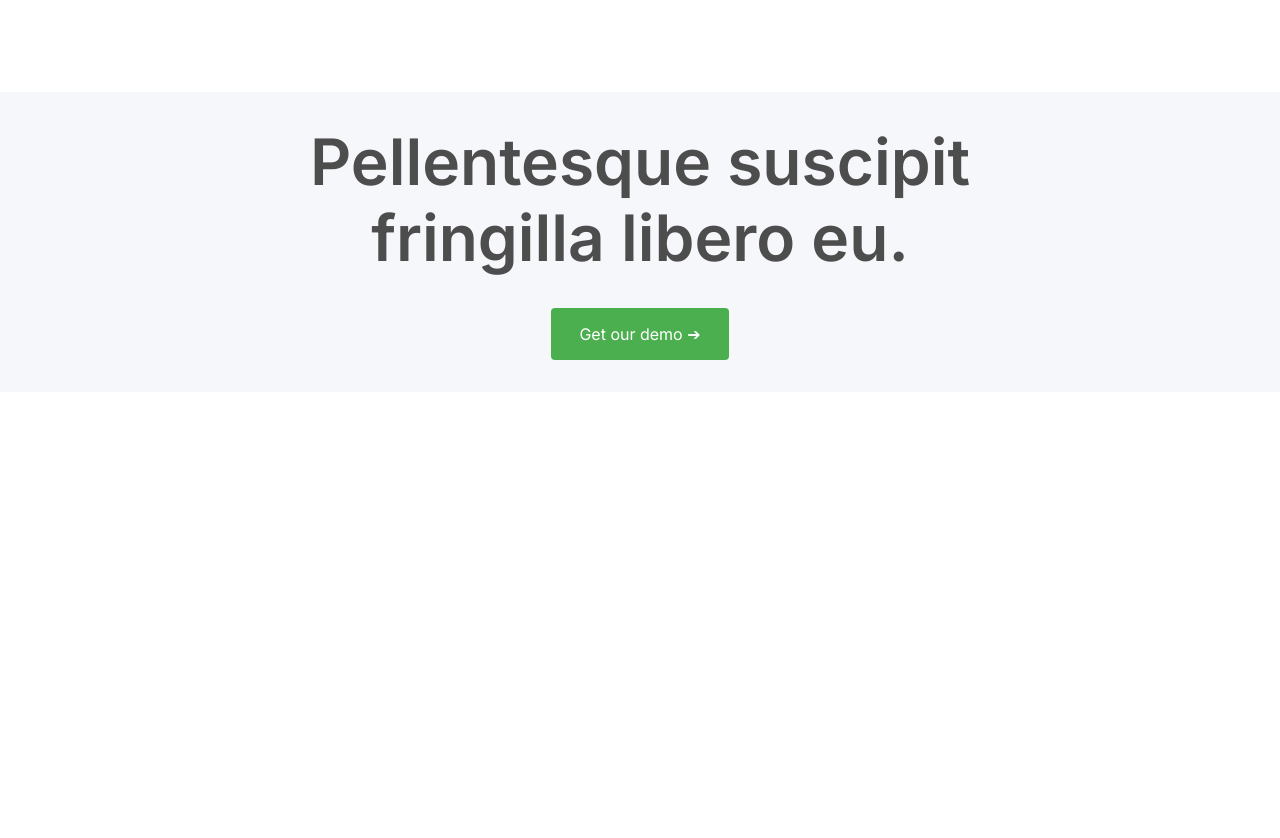
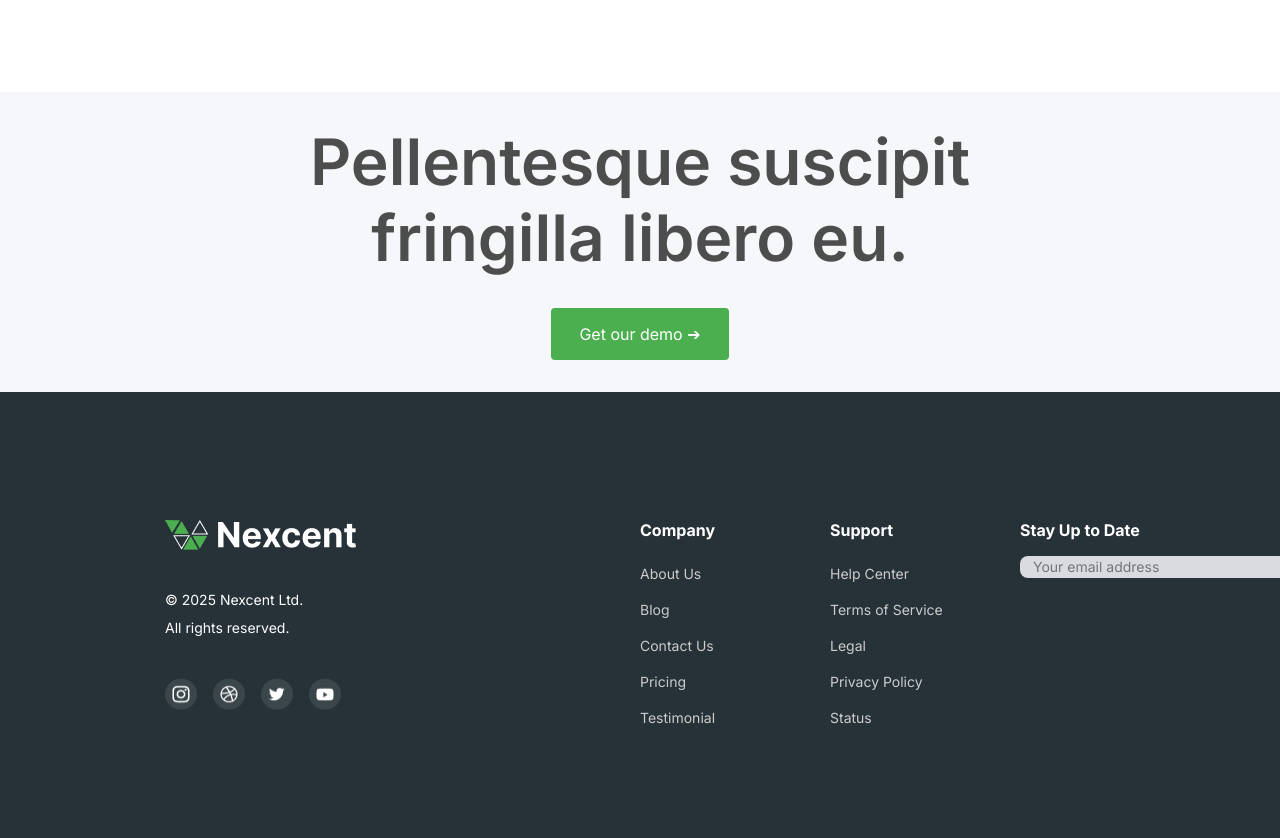
Before and after one commit to sanjibaanamahona/project-website, a plain HTML site: page index.html in a window 1280 px wide. Shown: the part 4042-4880 px from the top of the page. Before the commit the page ends 4434 px from the top, so only its background shows below. Drawn offline with Linux system fonts and the light colour scheme.

Commit message:
Added last footer part and completed the code.

```diff
--- a/css/style.css
+++ b/css/style.css
@@ -762,4 +762,117 @@ nav .flex {
 /* 2nd footer section end */
 
 /* footer start */
+footer {
+  background-color: #263238;
+
+  padding-bottom: 74.33px;
+  font-size: 14px;
+  font-weight: 400;
+  line-height: 20px;
+  color: #FFFFFF;
+  gap: 125px;
+  padding: 64px 165px;
+}
+
+
+.footer-container {
+  display: flex;
+  justify-content: space-between;
+  align-items: flex-start;
+  width: 1110px;
+  margin: 0 auto;
+  padding-top: 64px;
+  padding-bottom: 64px;
+}
+
+
+.footerNexent {
+  display: flex;
+  flex-direction: column;
+  align-items: flex-start;
+  justify-content: flex-start;
+}
+
+
+.footerNexent img:first-child {
+  width: 191px;
+  height: 29.67px;
+  margin-bottom: 40px;
+}
+
+
+.footerNexent p:first-of-type {
+  color: #fff;
+  margin-bottom: 8px;
+}
+
+
+.footerNexent p:nth-of-type(2) {
+  color: #fff;
+  margin-bottom: 40px;
+}
+
+
+.footerNexent img:last-child {
+  width: 176px;
+  height: 32px;
+}
+
+
+.footerContent {
+  display: flex;
+  justify-content: flex-end;
+  align-items: flex-start;
+  gap: 30px;
+  /* flex: 1; */
+
+}
+
+
+.footer-column {
+  display: flex;
+  flex-direction: column;
+}
+
+
+.footer-column.company {
+  width: 160px;
+  height: 100px;
+}
+
+.footer-column.support {
+  width: 160px;
+  height: 100px;
+}
+
+.footer-column.stay-up {
+  width: 255px;
+  height: 92px;
+}
+
+
+.footer-column h4 {
+  color: #fff;
+  margin-bottom: 16px;
+  font-size: 16px;
+}
+
+
+.footer-column p {
+  color: #ccc;
+  margin: 8px 0;
+  font-size: 14px;
+}
+
+
+.footerInput {
+  width: 255px;
+  height: auto;
+  padding: 0 12px;
+  border-radius: 8px;
+  border: 1px solid transparent;
+  background-color: #D9DBE1;
+  color: #FFFFFF;
+  margin-bottom: 12px;
+}
 /* footer end */
--- a/index.html
+++ b/index.html
@@ -197,6 +197,38 @@
  <!-- 2nd footer section end -->
 
      <!-- footer section start -->
+     <footer class="footer">
+        <div class="footer-container flex">
+            <div class="footerNexent">
+                <img src="./public/footernexcent.png" alt="Nexcent Logo">
+                <p>© 2025 Nexcent Ltd.</p>
+                <p>All rights reserved.</p>
+                <img src="./public/footerlinks.png" alt="Footer Image">
+            </div>
+            <div class="footerContent">
+                <div class="footer-column company">
+                    <h4>Company</h4>
+                    <p>About Us</p>
+                    <p>Blog</p>
+                    <p>Contact Us</p>
+                    <p>Pricing</p>
+                    <p>Testimonial</p>
+                </div>
+                <div class="footer-column support">
+                    <h4>Support</h4>
+                    <p>Help Center</p>
+                    <p>Terms of Service</p>
+                    <p>Legal</p>
+                    <p>Privacy Policy</p>
+                    <p>Status</p>
+                </div>
+                <div class="footer-column stay-up">
+                    <h4>Stay Up to Date</h4>
+                    <input type="email" placeholder="Your email address" class="footerInput">
+                </div>
+            </div>
+        </div>
+      </footer>
       <!-- footer section end -->
 </body>
 </html>
```
Also changed, not shown: public/footerlinks.png (added), public/footernexcent.png (added).
